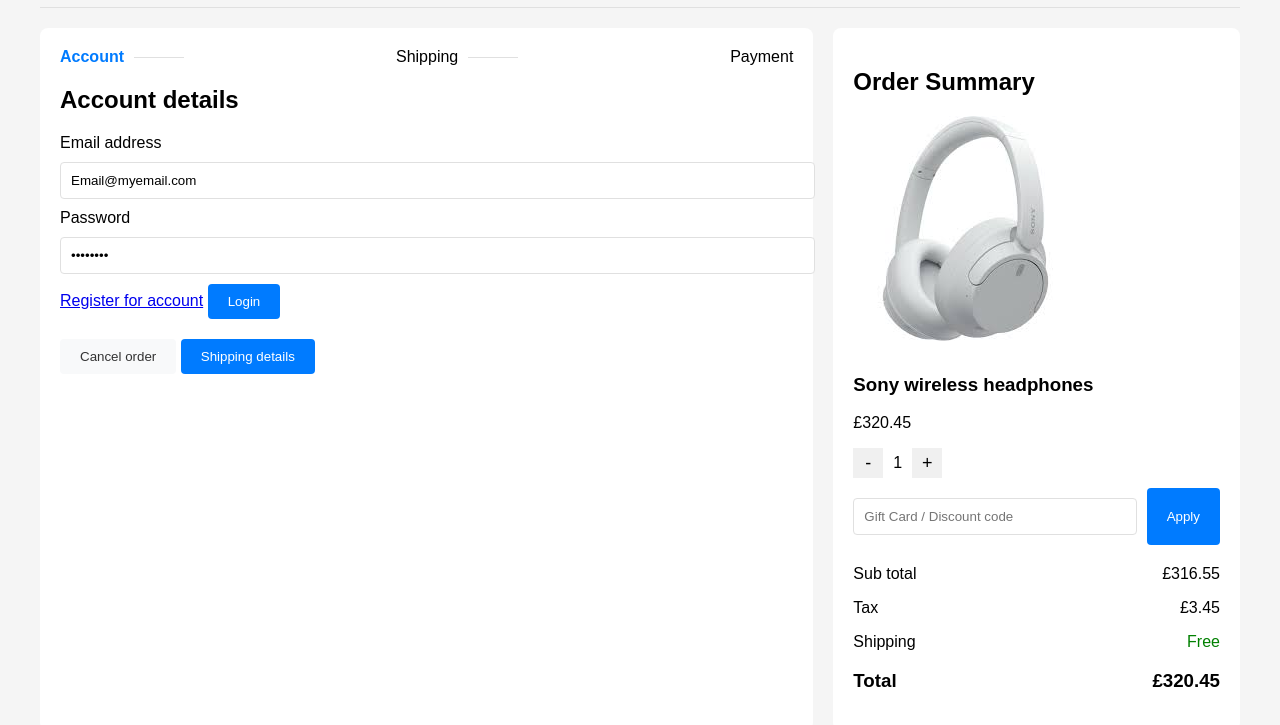
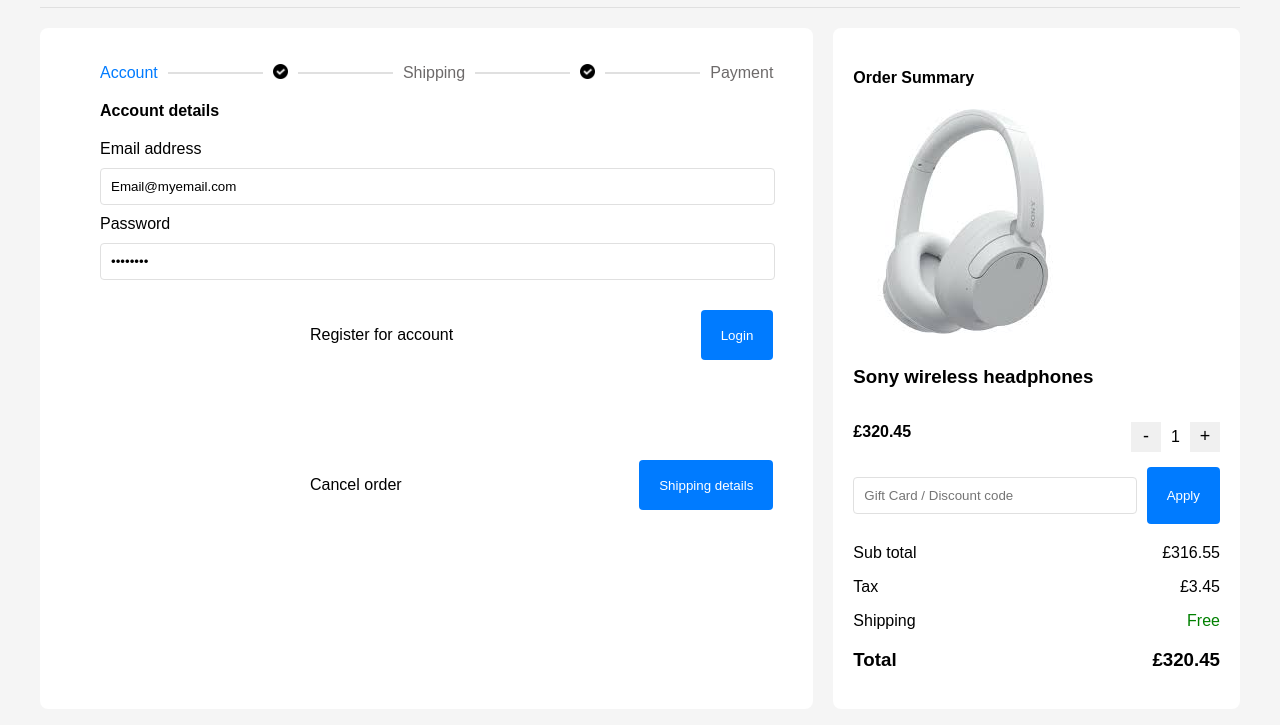
Before and after one commit to Dbriane208/HTML-CSS, a plain HTML site: page HTML-CSS/Assignment-3/Assignment-3.html in a window 1280 px wide. Shown: the part 83-808 px from the top of the page. Drawn offline with Linux system fonts and the light colour scheme.

Commit message:
Minor changes on assignment 3

```diff
--- a/HTML-CSS/Assignment-3/Assignment-3.html
+++ b/HTML-CSS/Assignment-3/Assignment-3.html
@@ -59,10 +59,19 @@
             padding: 20px;
             border-radius: 8px;
         }
-        .progress-bar {
+        .progress-bar ul {
             display: flex;
             justify-content: space-between;
             margin-bottom: 20px;
+            margin-right: 20px;
+            list-style-type: none;
+        }
+        .input-container {
+            padding: 0 40px 0 40px;
+        }
+        .tick-label {
+            width: 15px;
+            height: 15px;
         }
         .progress-step {
             display: flex;
@@ -75,6 +84,14 @@
             height: 1px;
             background-color: #e0e0e0;
             margin: 0 10px;
+        }
+        .progress-line{
+            flex-grow: 1;
+            height: 2px;
+            align-self: center;
+            background-color: #e0e0e0;
+            margin: 0 10px;
+
         }
         .progress-step:last-child::after {
             display: none;
@@ -90,6 +107,13 @@
             border: 1px solid #e0e0e0;
             border-radius: 4px;
         }
+        .registration {
+            display: flex;
+            margin-top: 20px;
+            margin-left: 250px;
+            margin-right: 20px;
+            justify-content: space-between;
+        }
         .btn {
             padding: 10px 20px;
             background-color: #007bff;
@@ -98,15 +122,15 @@
             border-radius: 4px;
             cursor: pointer;
         }
-        .btn-secondary {
-            background-color: #f8f9fa;
-            color: #333;
-        }
         .product-image {
             align-items: center;
             background-color: #f0f0f0;
             object-fit: fill;
             margin-bottom: 10px;
+        }
+        .price-counter{
+            display: flex;
+            justify-content: space-between;
         }
         .quantity-control {
             display: flex;
@@ -136,6 +160,7 @@
 </head>
 <body>
     <div class="container">
+
         <header>
             <img src="./images/Daddy.png" alt="Daddy logo" class="logo">
             <nav>
@@ -150,38 +175,57 @@
                 <img src="./images/random.jpeg" alt="Profile">
             </div>
         </header>
+
         <main>
+
             <div class="checkout-form">
                 <div class="progress-bar">
-                    <span class="progress-step active">Account</span>
-                    <span class="progress-step">Shipping</span>
-                    <span class="progress-step">Payment</span>
+                    <ul>
+                        <li><span style="color: #007bff;">Account</span></li>
+                        <div class="progress-line"></div>
+                        <img src="./images/tick-icon.png" alt="tick icon" class="tick-label">
+                        <div class="progress-line"></div>
+                        <li style="color: #6d6a6a;">Shipping</li>
+                        <div class="progress-line"></div>
+                        <img src="./images/tick-icon.png" alt="tick icon" class="tick-label">
+                        <div class="progress-line"></div>
+                        <li style="color: #6d6a6a;">Payment</li>
+                    </ul>
                 </div>
-                <h2>Account details</h2>
+
+                <h4 style="margin:0 40px 20px 40px;">Account details</h4>
+
                 <form>
-                    <label for="email">Email address</label>
-                    <input type="text" id="email" value="Email@myemail.com">
-                    <label for="password">Password</label>
-                    <input type="password" id="password" value="********">
-                    <div>
-                        <a href="#">Register for account</a>
+                    <div class="input-container">
+                        <label for="email" >Email address</label>
+                        <input type="text" id="email" value="Email@myemail.com">
+                        <label for="password">Password</label>
+                        <input type="password" id="password" value="********">
+                    </div>
+
+                    <div class="registration" style="margin-bottom: 100px;">
+                        <p>Register for account</p>
                         <button class="btn">Login</button>
                     </div>
                 </form>
-                <div style="margin-top: 20px;">
-                    <button class="btn btn-secondary">Cancel order</button>
+
+                <div class="registration">
+                    <p>Cancel order</p>
                     <button class="btn">Shipping details</button>
                 </div>
             </div>
+
             <div class="order-summary">
-                <h2>Order Summary</h2>
+                <h4>Order Summary</h4>
                 <img src="./images/headphone.jpeg" alt="headphone" class="product-image">
                 <h3>Sony wireless headphones</h3>
-                <p>£320.45</p>
-                <div class="quantity-control">
+                <div class="price-counter">
+                    <p style="font-weight: bold;">£320.45</p>
+                    <div class="quantity-control">
                     <button>-</button>
                     <span>1</span>
                     <button>+</button>
+                </div>
                 </div>
                 <div class="discount-code">
                     <input type="text" placeholder="Gift Card / Discount code">
@@ -194,6 +238,7 @@
                     <h3>Total <span style="float: right;">£320.45</span></h3>
                 </div>
             </div>
+
         </main>
     </div>
 </body>
```
Also changed, not shown: HTML-CSS/Assignment-3/images/tick-icon.png (added).
